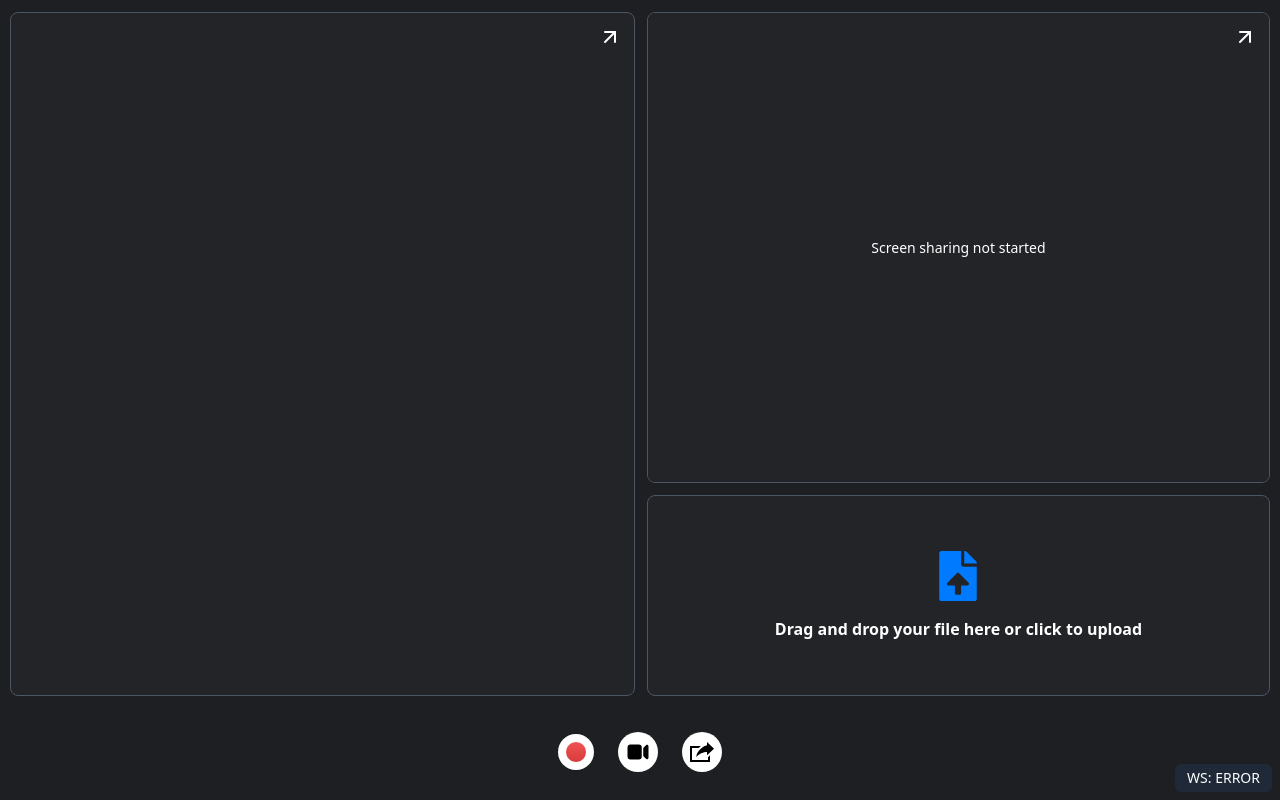
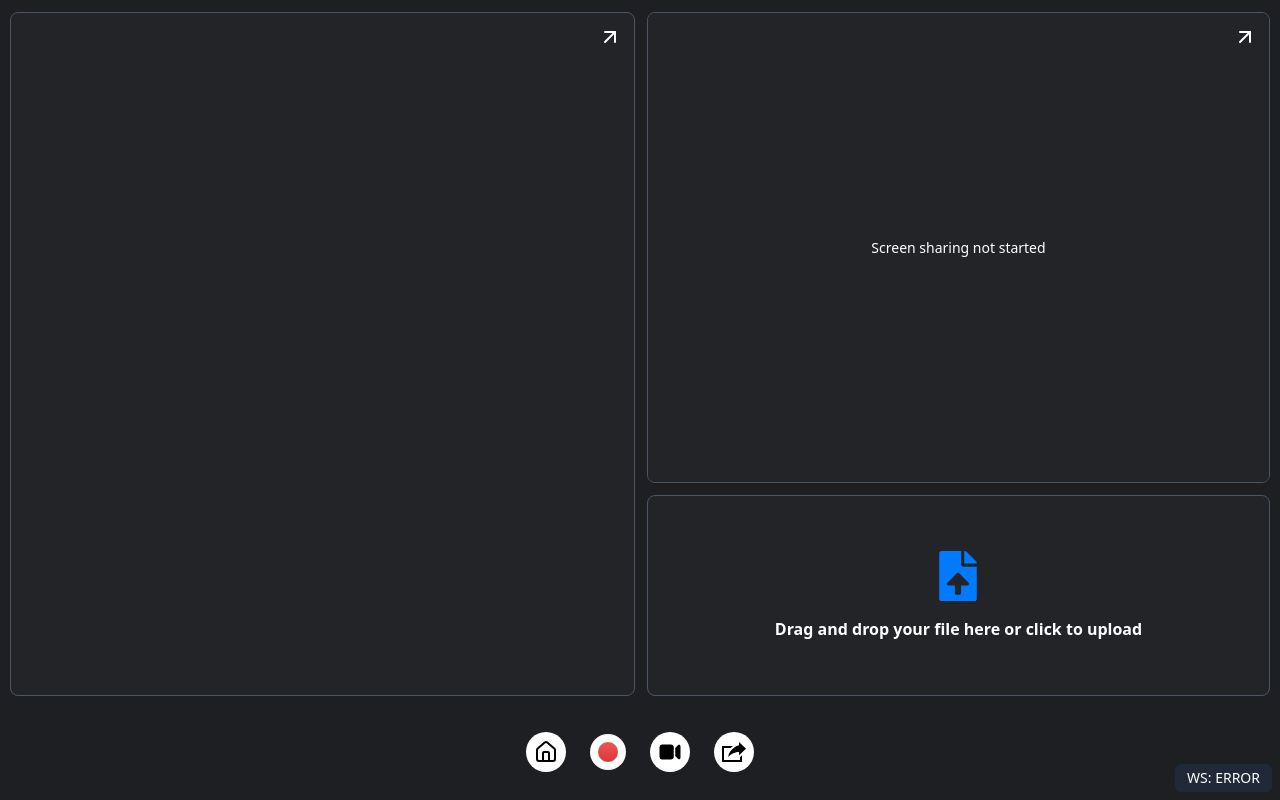
Before and after one commit to KakaoTech-14-All-in-one-move/AIM-14-FE, a React (Vite) app: page /record in a window 1280 px wide. Built offline with nearby package versions, Linux system fonts and the light colour scheme; no server answers; sample sign-in values are in the browser's storage.

Commit message:
feat: Add home button to record page

```diff
--- a/src/components/Record/Controls.tsx
+++ b/src/components/Record/Controls.tsx
@@ -10,6 +10,7 @@ import CancelIcon from "@/common/icons/cancel";
 import DownloadIcon from "@/common/icons/download";
 import FeedbackIcon from "@/common/icons/feedback";
 import { FeedbackResponse } from '@/services/record/apiService.ts';
+import { HomeIcon } from 'lucide-react';
 
 interface ControlsProps {
   isRecording: boolean;
@@ -69,6 +70,12 @@ const Controls = ({
 
   return (
     <div className="w-full h-16 bg-[#1E1F22] flex justify-center items-center space-x-6">
+      <button
+        onClick={() => navigate('/')}
+        className="bg-white p-2 rounded-full"
+      >
+        <HomeIcon />
+      </button>
       {/* Start/Stop Recording Button */}
       <button
         onClick={isRecording ? stopRecording : startRecording}
@@ -123,7 +130,8 @@ const Controls = ({
 
       {/* Error message */}
       {error && (
-        <div className="absolute bottom-20 left-1/2 transform -translate-x-1/2 bg-red-500 text-white px-4 py-2 rounded-md">
+        <div
+          className="absolute bottom-20 left-1/2 transform -translate-x-1/2 bg-red-500 text-white px-4 py-2 rounded-md">
           {error}
         </div>
       )}
--- a/src/services/record/apiService.ts
+++ b/src/services/record/apiService.ts
@@ -1,12 +1,10 @@
 import { FeedbackItem } from '@/components/feedback/types.ts';
 
 interface ApiConfig {
-  baseUrl: string;
   aiServerUrl: string;
 }
 
 const config: ApiConfig = {
-  baseUrl: import.meta.env.VITE_API_BASE_URL || '',
   aiServerUrl: import.meta.env.VITE_AI_SERVER_URL || ''
 };
 
@@ -25,7 +23,7 @@ export const uploadVideo = async (videoFile: Blob): Promise<string> => {
     const formData = new FormData();
     formData.append('file', videoFile, 'recording.webm');
 
-    const response = await fetch(`${config.baseUrl}/api/video/receive-video/`, {
+    const response = await fetch(`${config.aiServerUrl}/api/video/receive-video/`, {
       method: 'POST',
       headers: {
         'Accept': 'application/json',
```
Also changed, not shown: 1 other file (tests, documents, lock files or other folders).
